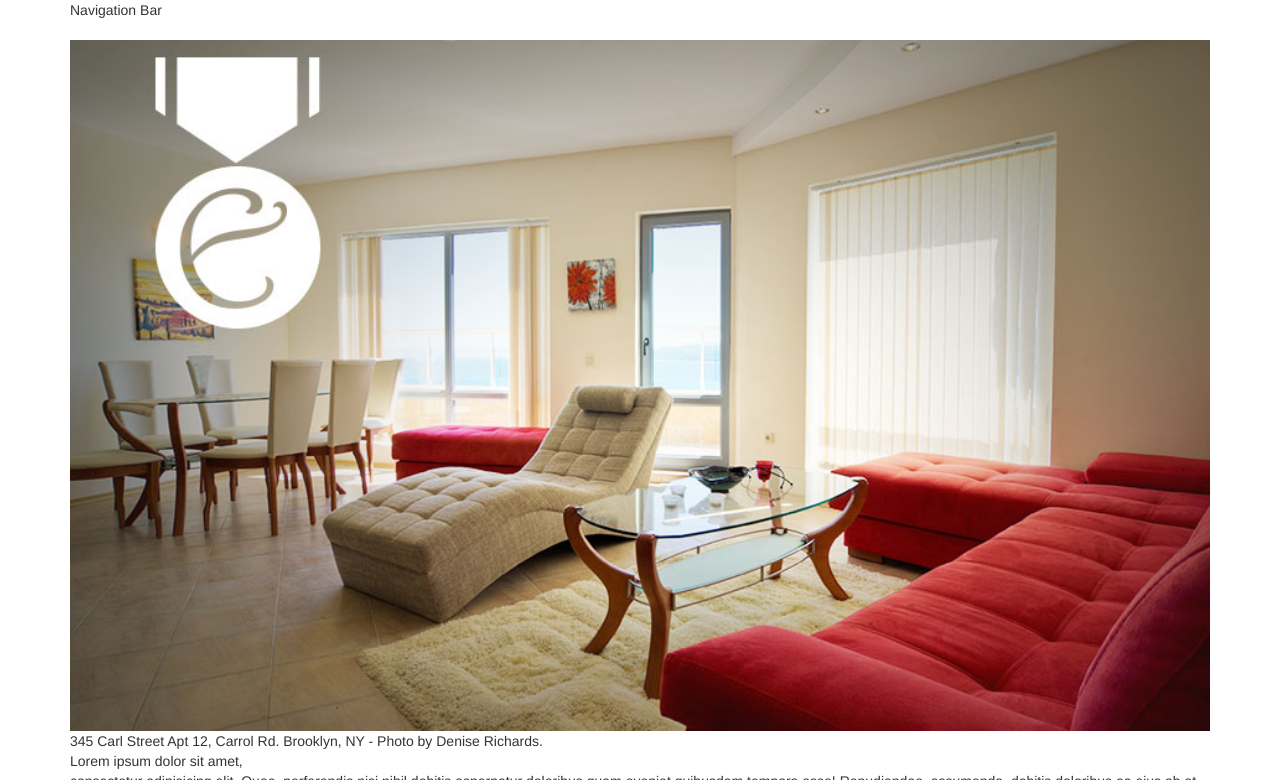
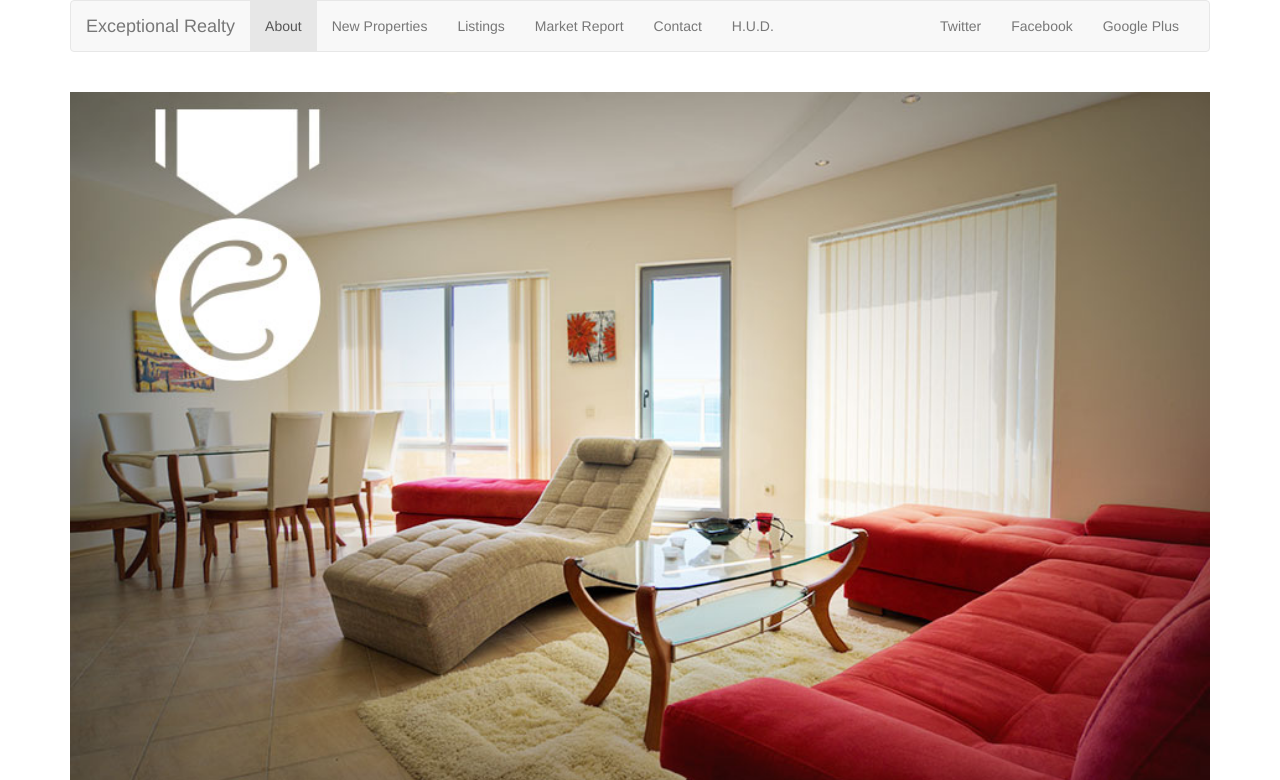
Before and after one commit to mikegrosinger/exceptional-realty-bootstrapped, a plain HTML site: page index.html in a window 1280 px wide. Shown: the top 780 px of the page. Drawn offline with nearby package versions, Linux system fonts and the light colour scheme.

Commit message:
finish navbar

```diff
--- a/index.html
+++ b/index.html
@@ -26,7 +26,39 @@
 
   <div class="row">
     <div class="col-sm-12">
-      Navigation Bar
+      <nav class="navbar navbar-default">
+          <div class="container-fluid">
+            <!-- Brand and toggle get grouped for better mobile display -->
+            <div class="navbar-header">
+              <button type="button" class="navbar-toggle collapsed" data-toggle="collapse" data-target="#bs-example-navbar-collapse-1" aria-expanded="false">
+                <span class="sr-only">Toggle navigation</span>
+                <span class="icon-bar"></span>
+                <span class="icon-bar"></span>
+                <span class="icon-bar"></span>
+              </button>
+              <a class="navbar-brand" href="#">Exceptional Realty</a>
+            </div>
+
+            <!-- Collect the nav links, forms, and other content for toggling -->
+            <div class="collapse navbar-collapse" id="bs-example-navbar-collapse-1">
+              <!-- Main nav links -->
+              <ul class="nav navbar-nav">
+                <li class="active"><a href="#">About</a></li>
+                <li><a href="#">New Properties</a></li>
+                <li><a href="#">Listings</a></li>
+                <li><a href="#">Market Report</a></li>
+                <li><a href="#">Contact</a></li>
+                <li><a href="#" target="_blank">H.U.D.</a></li>
+              </ul>
+              <!-- social nav links -->
+              <ul class="nav navbar-nav navbar-right">
+                <li><a class="twit" href="#" title="Twitter">Twitter</a></li>
+                <li><a class="fbook" href="#" title="Facebook">Facebook</a></li>
+                <li><a class="gplus" href="#" title="Google Plus">Google Plus</a></li>
+              </ul>
+            </div><!-- /.navbar-collapse -->
+          </div><!-- /.container-fluid -->
+        </nav>
     </div>
   </div>
 
```
